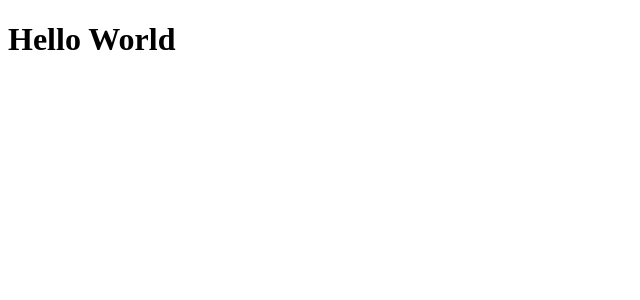
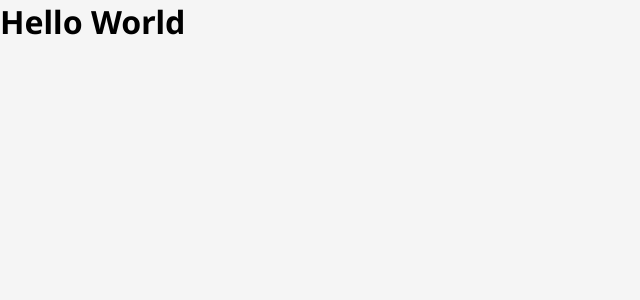
Before and after one commit to KevinLopes23/Jogo-de-Advinhacao, a React (Vite) app: page / in a window 1280 px wide. Shown: the top 300 px of the page, without its empty margins (0-640 px from the left). Built offline with nearby package versions, Linux system fonts and the light colour scheme.

Commit message:
Update index.html for language and title changes, add global CSS for styling, and replace icon.svg with a new icon file.

```diff
--- a/index.html
+++ b/index.html
@@ -1,10 +1,16 @@
 <!doctype html>
-<html lang="en">
+<html lang="pt-BR">
   <head>
     <meta charset="UTF-8" />
-    <link rel="icon" type="image/svg+xml" href="/favicon.svg" />
+    <link rel="icon" type="image/svg+xml" href="/icon.svg" />
     <meta name="viewport" content="width=device-width, initial-scale=1.0" />
-    <title>adivinhe</title>
+    <link rel="preconnect" href="https://fonts.googleapis.com" />
+    <link rel="preconnect" href="https://fonts.gstatic.com" crossorigin />
+    <link
+      href="https://fonts.googleapis.com/css2?family=Noto+Sans:ital,wght@0,100..900;1,100..900&display=swap"
+      rel="stylesheet"
+    />
+    <title>Adivinhe</title>
   </head>
   <body>
     <div id="root"></div>
--- a/src/global.css
+++ b/src/global.css
@@ -0,0 +1,25 @@
+:root {
+  font-size: 16px;
+}
+
+* {
+  margin: 0;
+  padding: 0;
+  box-sizing: border-box;
+}
+
+body {
+  background-color: #f5f5f5;
+
+  font-family: "Noto Sans", sans-serif;
+  font-optical-sizing: auto;
+}
+
+button {
+  cursor: pointer;
+  transition: filter 0.2s;
+}
+
+button:hover {
+  filter: brightness(0.9);
+}
```
Also changed, not shown: public/icon.svg (renamed from src/assets/icon.svg).
